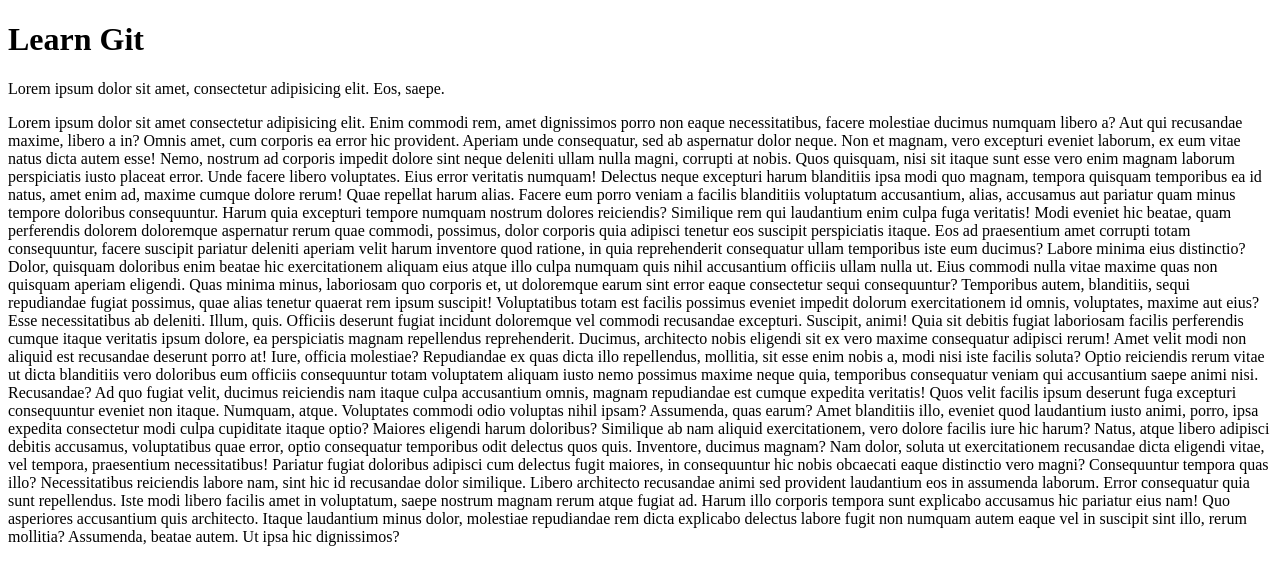
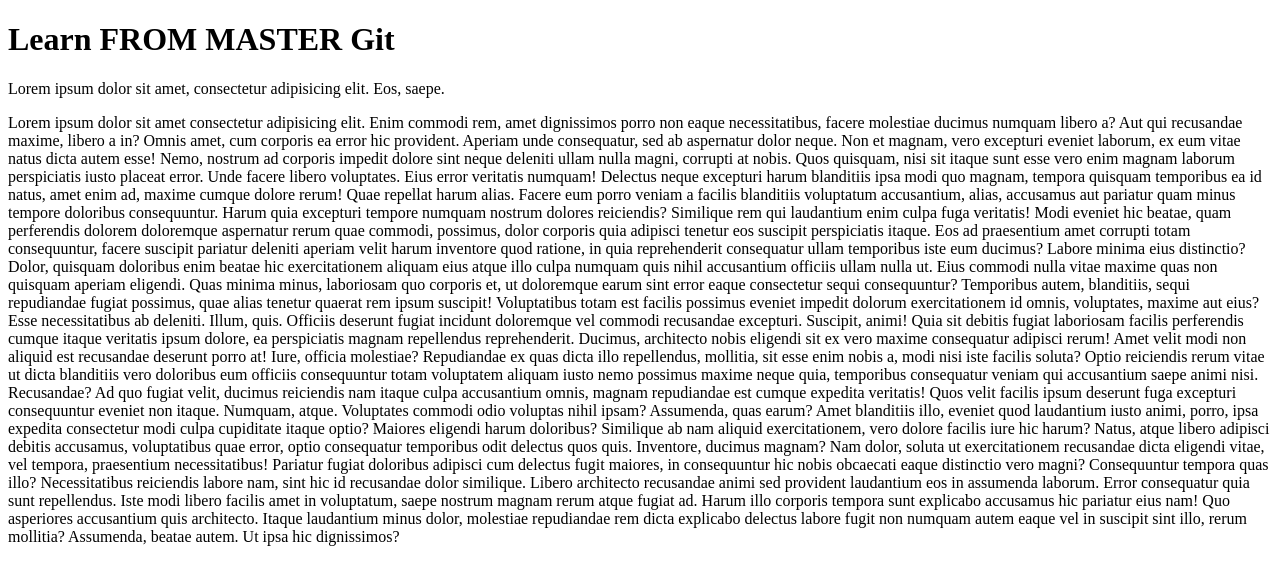
Before and after one commit to maks1mp/learn-git, a plain HTML site: page index.html in a window 1280 px wide. Drawn offline with Linux system fonts and the light colour scheme.

Commit message:
master commit

```diff
--- a/index.html
+++ b/index.html
@@ -6,7 +6,7 @@
     </title>
 </head>
 <body>
-    <h1>Learn Git</h1>
+    <h1>Learn FROM MASTER Git</h1>
     <p>Lorem ipsum dolor sit amet, consectetur adipisicing elit. Eos, saepe.</p>
     <p>
         Lorem ipsum dolor sit amet consectetur adipisicing elit. Enim commodi rem, amet dignissimos porro non eaque necessitatibus, facere molestiae ducimus numquam libero a? Aut qui recusandae maxime, libero a in?
```
